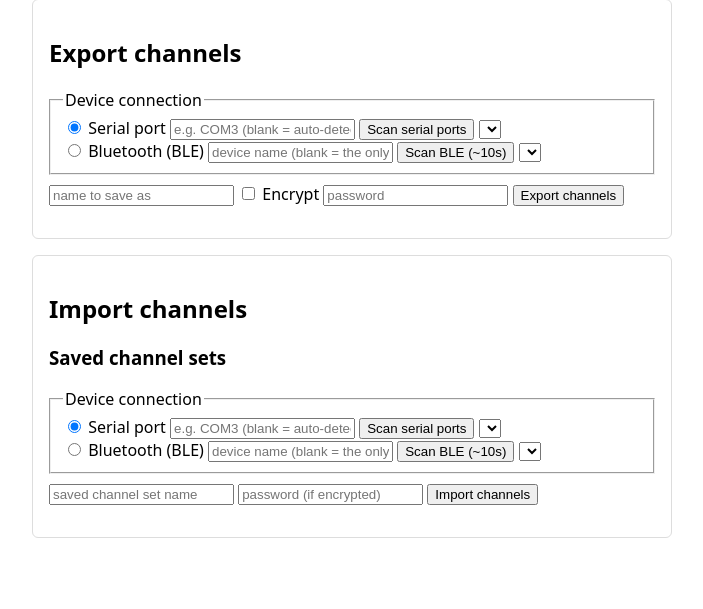
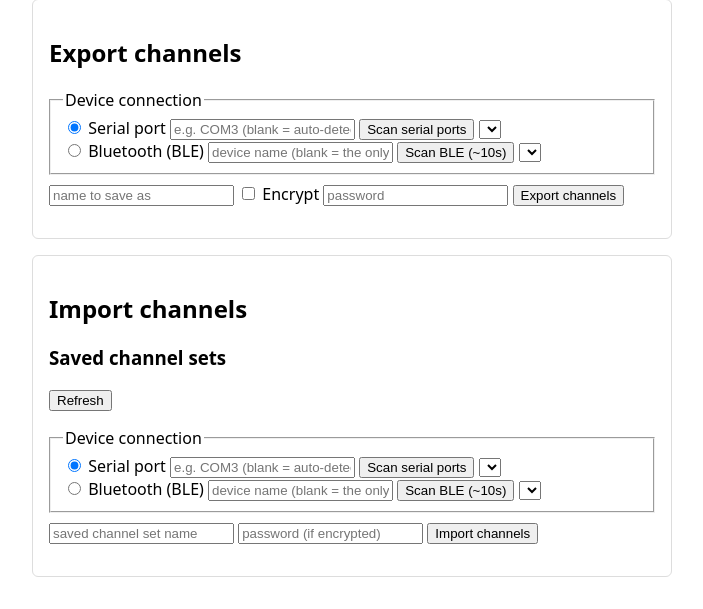
Before and after one commit to jebba2/meshProgrammer, a Flask app: page / in a window 1280 px wide. Shown: the part 1233-1842 px from the top of the page, without its empty margins (288-991 px from the left). Before the commit the page ends 1771 px from the top, so only its background shows below. Run offline with Flask 3, Linux system fonts and the light colour scheme; lists and menus that the app fills with data are empty.

Commit message:
Add a refresh button for saved channel sets in the import-channels panel
Reuses the existing generic [data-refresh="channels"] wiring -- no JS
changes needed, just the button.

```diff
--- a/meshprogrammer/web/templates/index.html
+++ b/meshprogrammer/web/templates/index.html
@@ -80,6 +80,7 @@
   <section id="import-channels-section">
     <h2>Import channels</h2>
     <h3>Saved channel sets</h3>
+    <button type="button" data-refresh="channels">Refresh</button>
     <ul id="import-channel-sets"></ul>
     <form id="import-channels-form" data-connection></form>
     <input type="text" form="import-channels-form" name="name" placeholder="saved channel set name" required>
```
